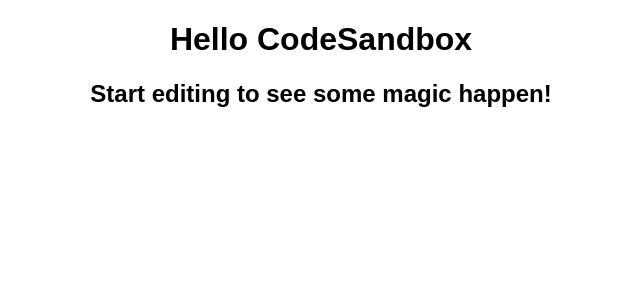
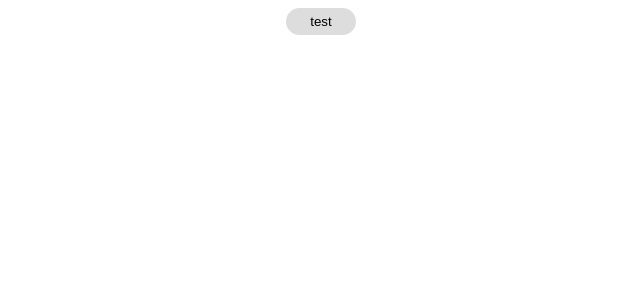
Before and after one commit to uda-gawa04/React_AtomicDesign, a React (Create React App) app: page / in a window 1280 px wide. Shown: the top 300 px of the page, without its empty margins (319-959 px from the left). Built offline with nearby package versions, Linux system fonts and the light colour scheme.

Commit message:
PrimaryButton

```diff
--- a/src/App.js
+++ b/src/App.js
@@ -1,10 +1,10 @@
+import { PrimaryButton } from "./components/atoms/button/PrimaryButton";
 import "./styles.css";
 
 export default function App() {
   return (
     <div className="App">
-      <h1>Hello CodeSandbox</h1>
-      <h2>Start editing to see some magic happen!</h2>
+      <PrimaryButton>test</PrimaryButton>
     </div>
   );
 }
--- /dev/null
+++ b/src/components/atoms/button/PrimaryButton.jsx
@@ -0,0 +1,20 @@
+import styled from "styled-components";
+
+// どんな言葉でもボタンとして生成できるようにする
+export const PrimaryButton = (props) => {
+  const { children } = props;
+  return <SButton>{children}</SButton>;
+};
+
+const SButton = styled.button`
+  background-color: #ddd;
+  color: #000;
+  padding: 6px 24px;
+  border: none;
+  border-radius: 9999px;
+  outline: none;
+  &:hover {
+    cursor: pointer;
+    opacity: 0.8;
+  }
+`;
--- a/src/index.js
+++ b/src/index.js
@@ -1,13 +1,11 @@
 import { StrictMode } from "react";
-import { createRoot } from "react-dom/client";
+import ReactDom from "react-dom";
 
 import App from "./App";
 
-const rootElement = document.getElementById("root");
-const root = createRoot(rootElement);
-
-root.render(
+ReactDom.render(
   <StrictMode>
     <App />
-  </StrictMode>
+  </StrictMode>,
+  document.getElementById("root")
 );
```
Also changed, not shown: package.json (+6 -4 lines), src/components/atoms/button/SecondaryButton.jsx (added).
